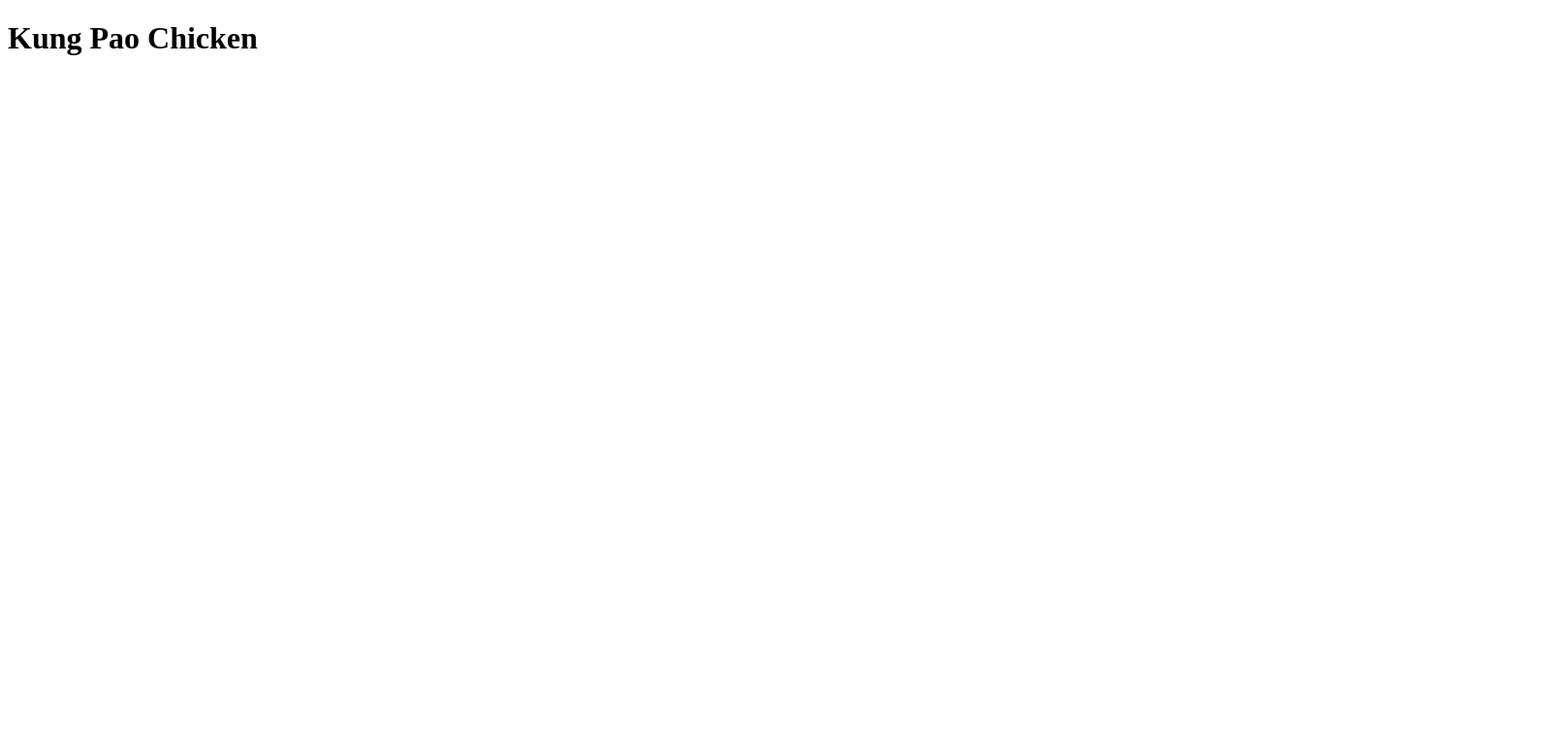
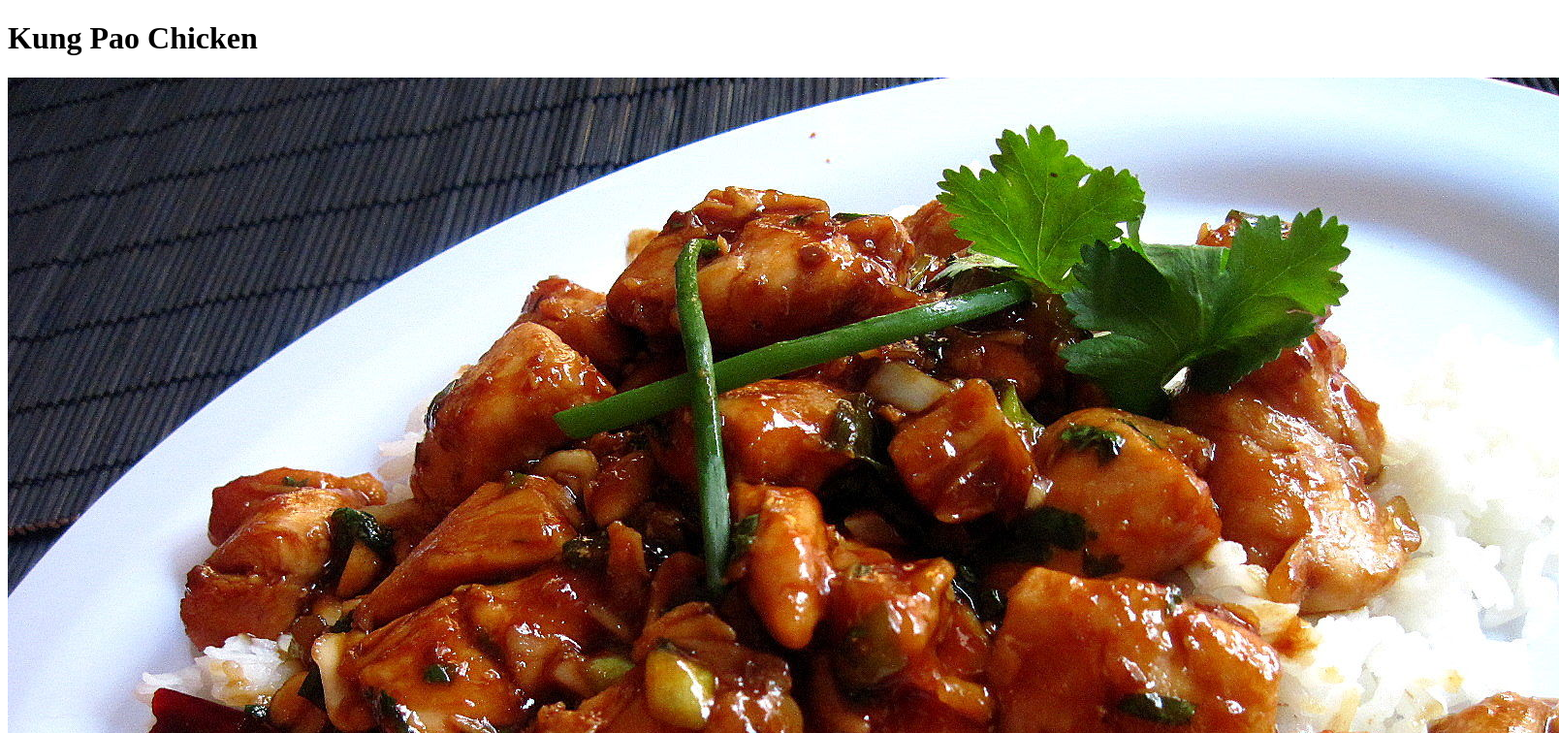
Before and after one commit to hemitonic/odin-recipes, a plain HTML site: page recipes/kung-pao-chicken.html in a window 1280 px wide. Shown: the top 756 px of the page at 97% size, 1608 px wide, since content can reach past the window. Drawn offline with Linux system fonts and the light colour scheme.

Commit message:
Add image of the finished dish to kung-pao-chicken.html

```diff
--- a/recipes/kung-pao-chicken.html
+++ b/recipes/kung-pao-chicken.html
@@ -7,5 +7,6 @@
 
     <body>
         <h1>Kung Pao Chicken</h1>
+        <img src="../images/recipe-kung-pao-chicken.jpeg">
     </body>
 </html>
```
Also changed, not shown: images/recipe-kung-pao-chicken.jpeg (added).
